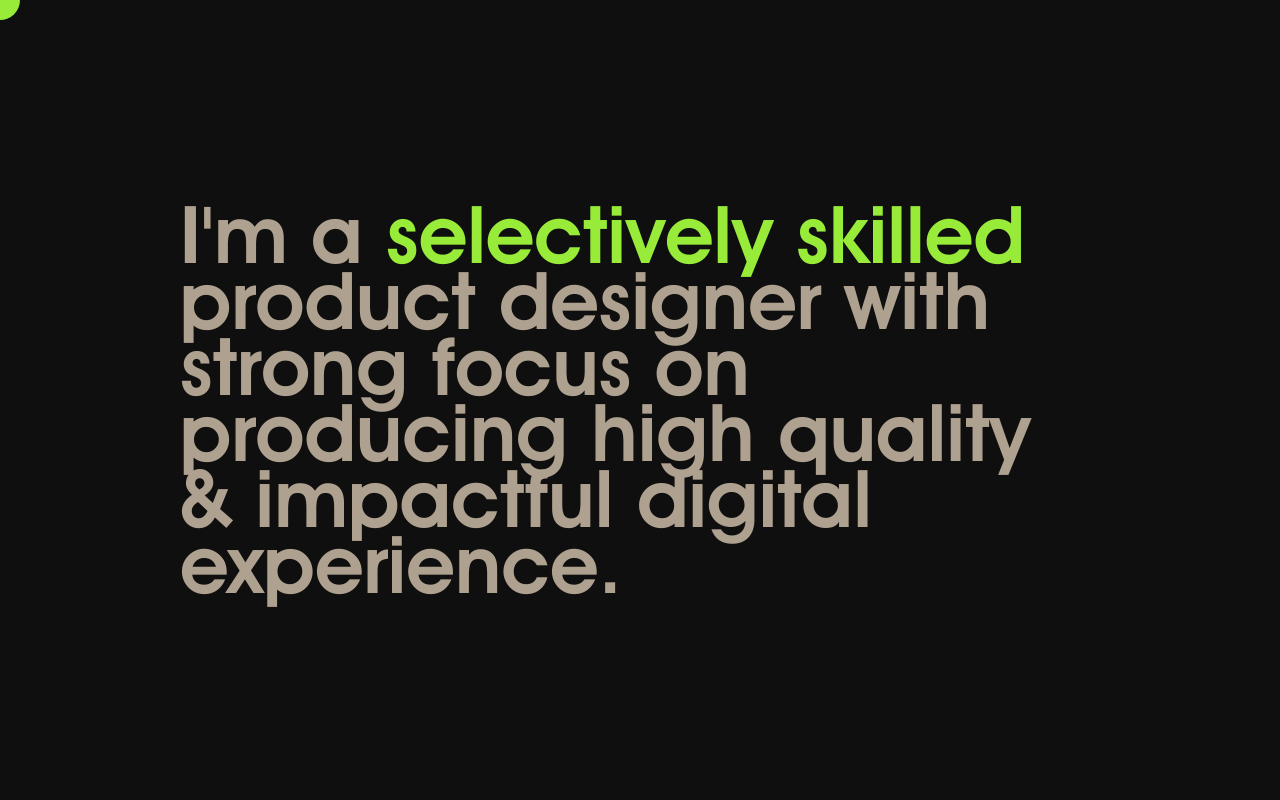
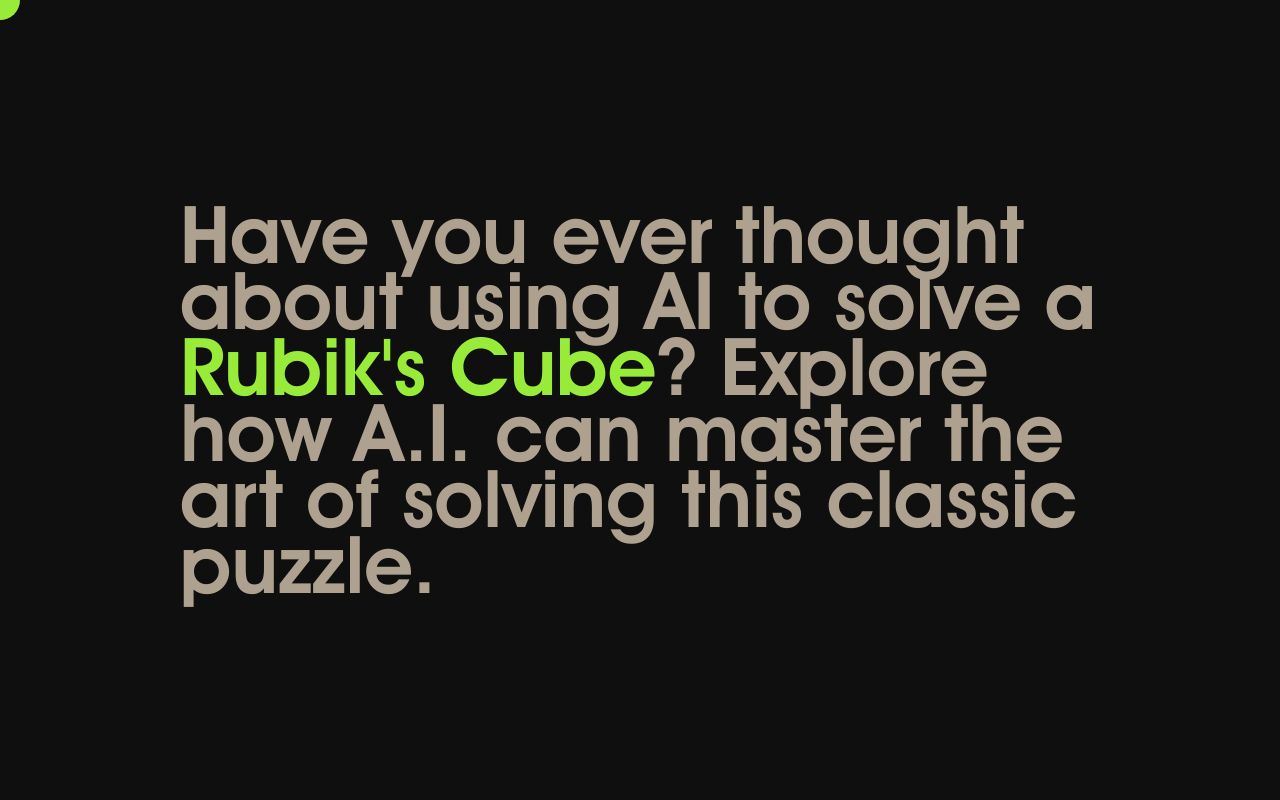
Before and after one commit to itsyuimorii/RubikAI-Solver-Interface-build-with-Next.js-TailwindCSS, a Next.js app: page / in a window 1280 px wide. Shown: the top 800 px of the page. Built offline with nearby package versions, Linux system fonts and the light colour scheme.

Commit message:
Update index.jsx

```diff
--- a/components/Top/index.jsx
+++ b/components/Top/index.jsx
@@ -21,12 +21,12 @@
         transition={{ type: "tween", ease: "backOut", duration:0.5}}
       >
           <p onMouseEnter={() => {setIsHovered(true)}} onMouseLeave={() => {setIsHovered(false)}}>
-            A visual designer - with skills that haven't been replaced by A.I (yet) - making good shit only if the paycheck is equally good.
+           Check Jason Mayes's Machine Learning course - with skills that haven't been replaced by A.I (yet) - and learn how to solve a Rubik's Cube with A.I.
           </p>
       </motion.div>
 
       <div className={styles.body}>
-        <p>I'm a <span>selectively skilled</span> product designer with strong focus on producing high quality & impactful digital experience.</p>
+       <p>Have you ever thought about using AI to solve a <span>Rubik's Cube</span>? Explore how A.I. can master the art of solving this classic puzzle. </p>
       </div>
 
     </main>
```
